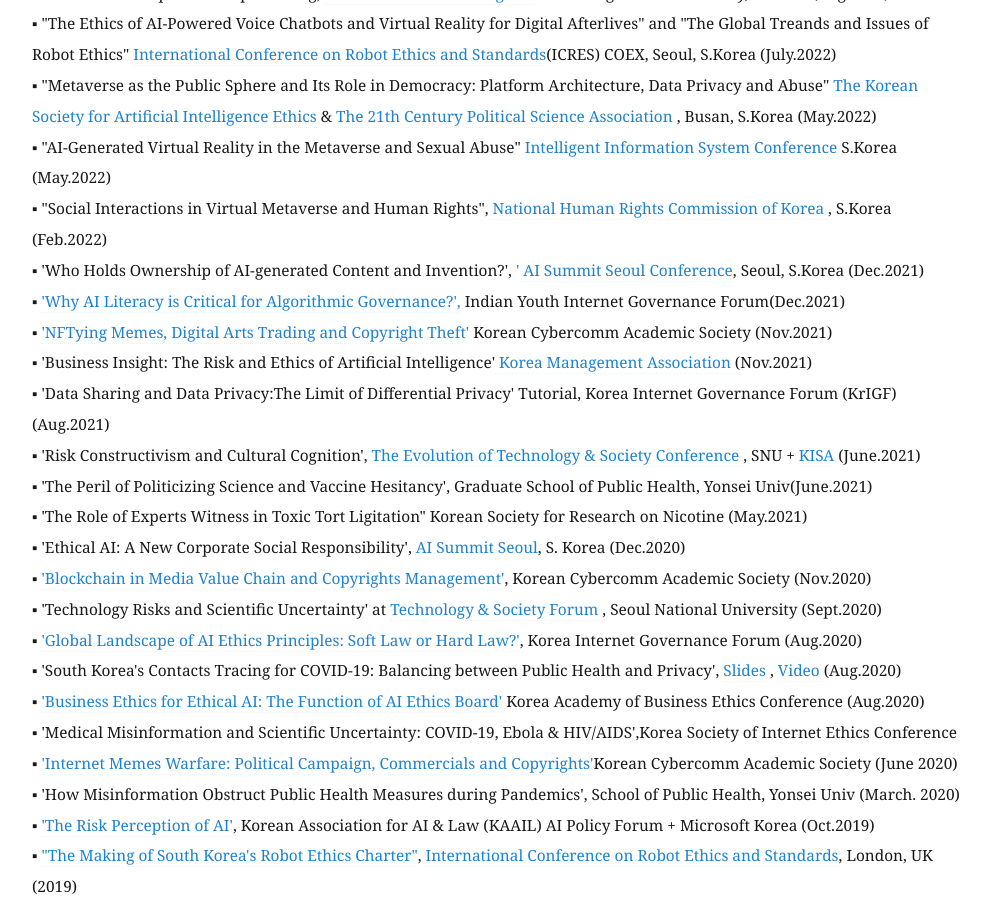
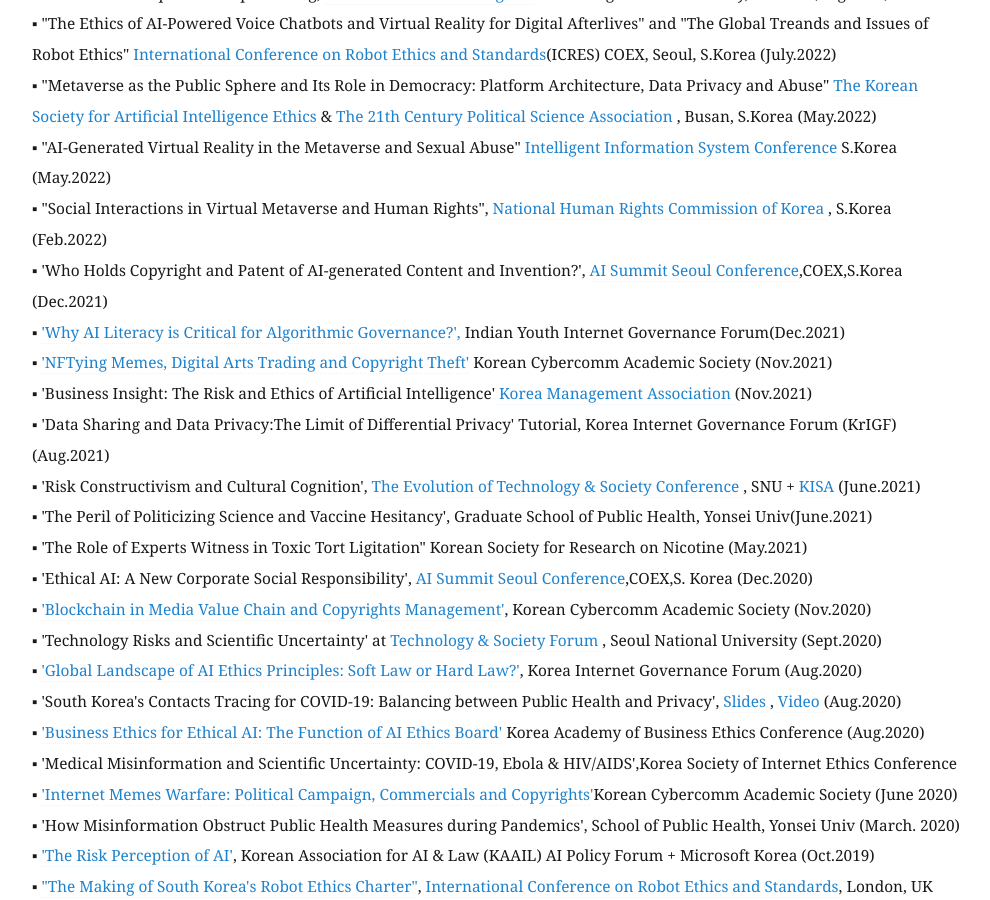
Before and after one commit to eunchangchoi/eunchangchoi.github.io, a Jekyll site: the page built from index.md, in a window 1280 px wide and 900 px high, scrolled down 4023 px. Shown: the whole window, without its empty margins (68-1058 px from the left). Built offline with Jekyll 4.4.1, drawn with Linux system fonts in a browser that asks for light colours.

Commit message:
Update index.md

```diff
--- a/index.md
+++ b/index.md
@@ -87,7 +87,7 @@
 ▪ "Metaverse as the Public Sphere and Its Role in Democracy: Platform Architecture, Data Privacy and Abuse" <a href="https://ksaie.or.kr"> The Korean Society for Artificial Intelligence Ethics </a> & <a href="http://www.politics21.or.kr/"> The 21th Century Political Science Association </a>, Busan, S.Korea (May.2022)<br>
 ▪ "AI-Generated Virtual Reality in the Metaverse and Sexual Abuse" <a href="http://www.kiiss.or.kr/journal/sub02.html/"> Intelligent Information System Conference </a> S.Korea (May.2022)<br>
 ▪ "Social Interactions in Virtual Metaverse and Human Rights",<a href="https://www.humanrights.go.kr/site/main/index002"> National Human Rights Commission of Korea </a>, S.Korea (Feb.2022)<br>
-▪ 'Who Holds Ownership of AI-generated Content and Invention?', <a href="https://aisummit.co.kr/">' AI Summit Seoul Conference</a>, Seoul, S.Korea (Dec.2021)<br>
+▪ 'Who Holds Copyright and Patent of AI-generated Content and Invention?', <a href="https://aisummit.co.kr/"> AI Summit Seoul Conference</a>,COEX,S.Korea (Dec.2021)<br>
 ▪ <a href="https://youthigf.in/2021/12/02/agenda/">'Why AI Literacy is Critical for Algorithmic Governance?',</a> Indian Youth Internet Governance Forum(Dec.2021)<br>
 ▪ <a href="http://www.cybercom.or.kr/?m=bbs&bid=notice_&where=subject%7Ctag&keyword=2021+%EA%B0%80%EC%9D%84&uid=1217/">'NFTying Memes, Digital Arts Trading and Copyright Theft'</a> Korean Cybercomm Academic Society (Nov.2021) <br>
 ▪ 'Business Insight: The Risk and Ethics of Artificial Intelligence'<a href="https://www.kma.or.kr/main.do"> Korea Management Association </a>(Nov.2021) <br>
@@ -95,9 +95,9 @@
 ▪ 'Risk Constructivism and Cultural Cognition', <a href="http://cis.snu.ac.kr/sub2/2_2_6_2.php?mode=view&number=1509&b_name=meet1_2">The Evolution of Technology & Society Conference </a>, SNU + <a href="https://www.kisa.or.kr"> KISA</a> (June.2021)<br>
 ▪ 'The Peril of Politicizing Science and Vaccine Hesitancy', Graduate School of Public Health, Yonsei Univ(June.2021)<br>
 ▪ 'The Role of Experts Witness in Toxic Tort Ligitation" Korean Society for Research on Nicotine (May.2021)<br>
-▪ 'Ethical AI: A New Corporate Social Responsibility', <a href="https://aisummit.co.kr/?lang=en"> AI Summit Seoul</a>, S. Korea (Dec.2020)<br>
+▪ 'Ethical AI: A New Corporate Social Responsibility',<a href="https://aisummit.co.kr/?lang=en"> AI Summit Seoul Conference</a>,COEX,S. Korea (Dec.2020)<br>
 ▪ <a href="http://www.cybercom.or.kr/?m=bbs&bid=notice_&uid=1134">'Blockchain in Media Value Chain and Copyrights Management'</a>, Korean Cybercomm Academic Society (Nov.2020)<br>
-▪  'Technology Risks and Scientific Uncertainty' at <a href="http://www.snuiis.re.kr/sub2/2_2_6_2.php"> Technology & Society Forum </a>, Seoul National University (Sept.2020)<br>
+▪ 'Technology Risks and Scientific Uncertainty' at <a href="http://www.snuiis.re.kr/sub2/2_2_6_2.php"> Technology & Society Forum </a>, Seoul National University (Sept.2020)<br>
 ▪  <a href="http://www.igf.or.kr/2554">'Global Landscape of AI Ethics Principles: Soft Law or Hard Law?'</a>, Korea Internet Governance Forum (Aug.2020) <br>
 ▪  'South Korea's Contacts Tracing for COVID-19: Balancing between Public Health and Privacy', <a href="https://www.slideshare.net/secret/vlJ18LSZxcB11J"> Slides </a>, <a href="https://youtu.be/4UZlkRLKGes"> Video </a>(Aug.2020) <br>
 ▪ <a href="http://kaobe.or.kr/home/page/?pid=conference22">'Business Ethics for Ethical AI: The Function of AI Ethics Board'</a> Korea Academy of Business Ethics Conference (Aug.2020) <br>
```
